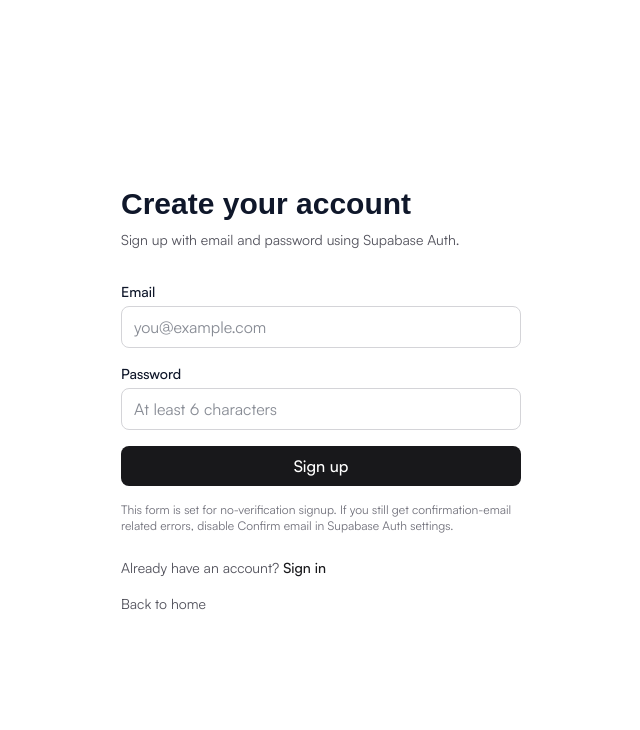
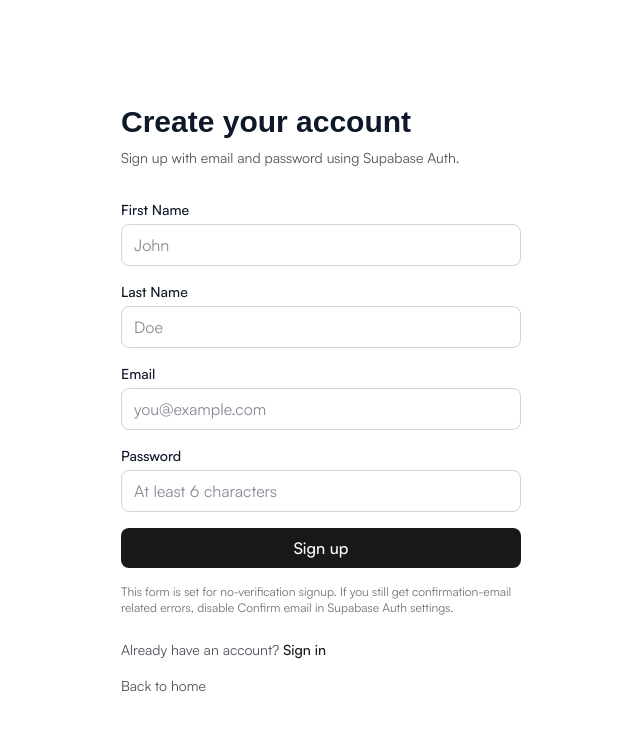
Before and after one commit to mcqeems/sedia, a Next.js app: page /sign-up in a window 1280 px wide. Shown: the top 730 px of the page, without its empty margins (319-959 px from the left). Built offline with nearby package versions, Linux system fonts and the light colour scheme; no server answers; a web font is replaced by a local one.

Commit message:
added greeting instead of showing their full location description

```diff
--- a/src/app/(auth)/sign-up/actions.ts
+++ b/src/app/(auth)/sign-up/actions.ts
@@ -13,6 +13,15 @@ export async function signUpWithPassword(
 ): Promise<SignUpState> {
   const email = String(formData.get("email") ?? "").trim();
   const password = String(formData.get("password") ?? "").trim();
+  const firstName = String(formData.get("first-name") ?? "").trim();
+  const lastName = String(formData.get("last-name") ?? "").trim();
+
+  const options = {
+    data: {
+      first_name: firstName,
+      last_name: lastName,
+    },
+  };
 
   if (!email || !password) {
     return {
@@ -29,7 +38,11 @@ export async function signUpWithPassword(
   }
 
   const supabase = await createClient();
-  const { data, error } = await supabase.auth.signUp({ email, password });
+  const { data, error } = await supabase.auth.signUp({
+    email,
+    password,
+    options,
+  });
 
   if (error) {
     if (error.code === "over_email_send_rate_limit") {
--- a/src/app/(auth)/sign-up/page.tsx
+++ b/src/app/(auth)/sign-up/page.tsx
@@ -31,6 +31,23 @@ export default function SignUpPage() {
       footerLinkText="Sign in"
     >
       <form className="mt-8 space-y-4" action={formAction}>
+        <AuthInput
+          id="first-name"
+          name="first-name"
+          type="text"
+          label="First Name"
+          placeholder="John"
+          autoComplete="given-name"
+          required
+        />
+        <AuthInput
+          id="last-name"
+          name="last-name"
+          type="text"
+          label="Last Name"
+          placeholder="Doe"
+          autoComplete="family-name"
+        />
         <AuthInput
           id="email"
           name="email"
--- a/src/app/(protected)/dashboard/components/Inside.tsx
+++ b/src/app/(protected)/dashboard/components/Inside.tsx
@@ -5,13 +5,25 @@ import type { User } from "@supabase/supabase-js";
 import { createClient } from "@/lib/supabase/client";
 import Loader from "@/components/protected/Loader";
 import getGeoLocation from "@/lib/dashboard/getGeoLocation";
+import getGreeting from "@/lib/dashboard/getGreeting";
+
+type UserMetadata = {
+  email: string;
+  first_name: string;
+  last_name: string;
+};
+
+type ExtendedUser = User & {
+  user_metadata: UserMetadata;
+};
 
 export default function Inside() {
-  const [user, setUser] = useState<User | null>(null);
+  const [user, setUser] = useState<ExtendedUser | null>(null);
   const [loading, setLoading] = useState(true);
 
   // Initialize the browser Supabase client
   const supabase = createClient();
+  const greeting = getGreeting();
 
   useEffect(() => {
     // 1. Example: Fetching user data on the client side
@@ -20,8 +32,10 @@ export default function Inside() {
         data: { user },
       } = await supabase.auth.getUser();
 
-      console.log(user);
-      setUser(user);
+      const extendedUser = user as ExtendedUser;
+
+      console.log(extendedUser.user_metadata.first_name);
+      setUser(extendedUser);
       setLoading(false);
     };
 
@@ -40,11 +54,19 @@ export default function Inside() {
   return (
     <section className="flex w-full flex-col gap-3 py-2">
       {/* Location */}
-      <div className="flex w-full flex-col gap-2 rounded-lg border border-border p-2 md:flex-row items-start md:items-center">
-        <div className="w-full py-2 font-medium">Provinsi:</div>
-        <div className="w-full py-2 font-medium">Kabupaten:</div>
-        <div className="w-full py-2 font-medium">Kecamatan:</div>
-        <div className="w-full py-2 font-medium">Kelurahan:</div>
+      <div className="flex w-full flex-col justify-between rounded-lg border border-border p-2 md:flex-row">
+        <div className="flex flex-row">
+          <p>
+            {greeting}, {user?.user_metadata.first_name}!{" "}
+          </p>
+          <span>👋</span>
+        </div>
+        <div className="flex flex-row">
+          <span>👋</span>
+          <p>
+            {greeting}, {user?.user_metadata.first_name}!{" "}
+          </p>
+        </div>
       </div>
 
       {/* Tops */}
--- /dev/null
+++ b/src/lib/dashboard/getGreeting.ts
@@ -0,0 +1,8 @@
+export default function getGreeting(): string {
+  const hour = new Date().getHours();
+
+  if (hour >= 5 && hour < 12) return "Selamat Pagi";
+  if (hour >= 12 && hour < 15) return "Selamat Siang";
+  if (hour >= 15 && hour < 18) return "Selamat Sore";
+  return "Selamat Malam";
+}
```
